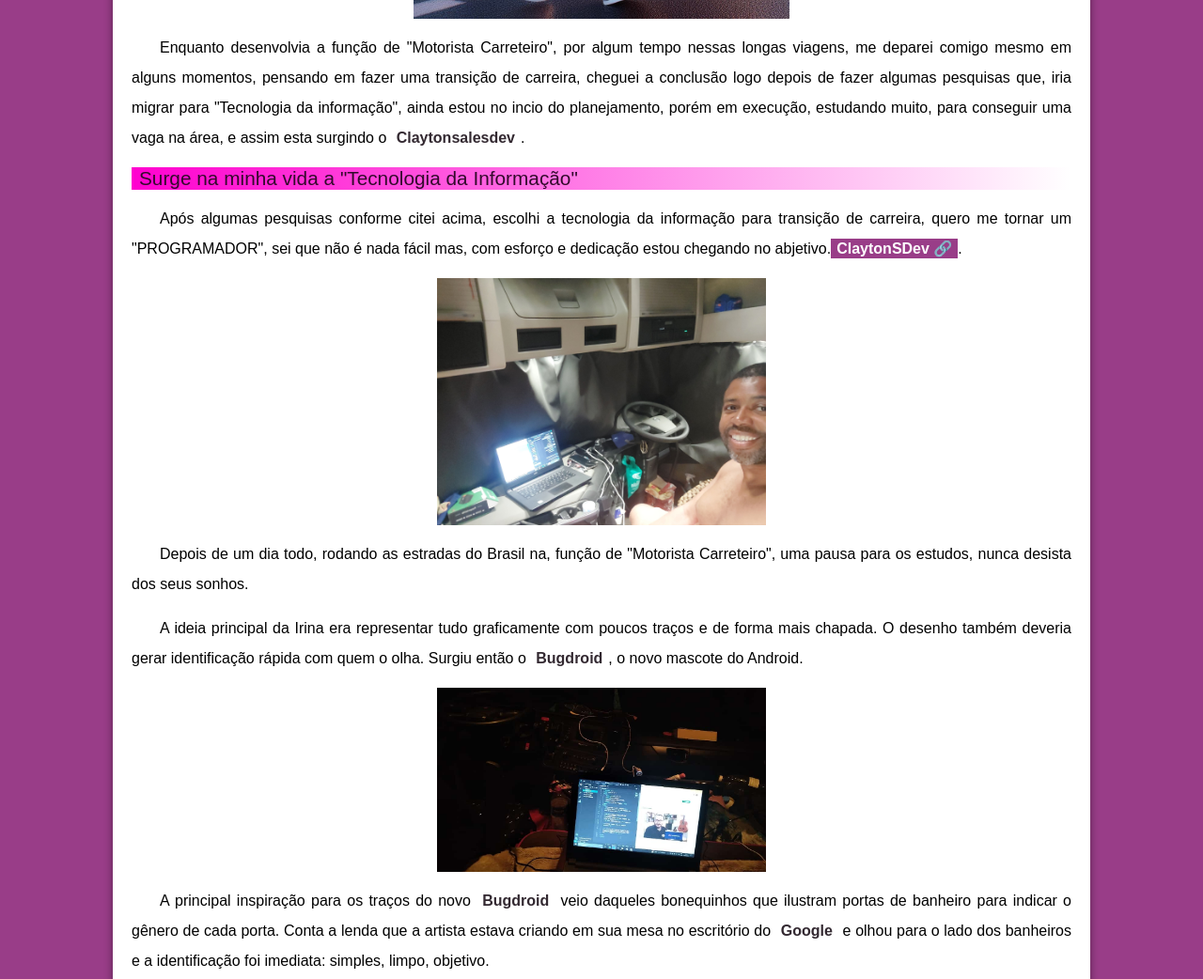
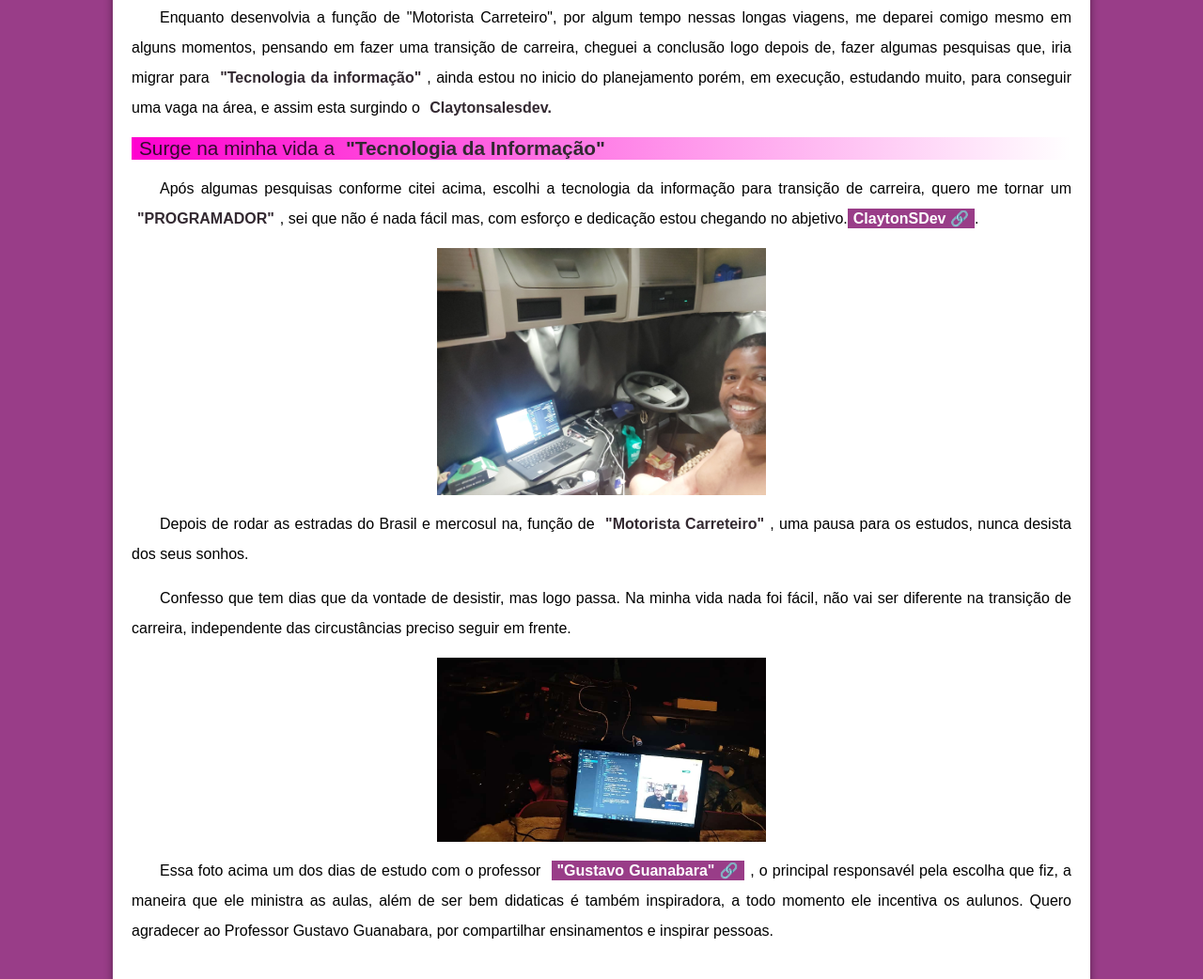
Before and after one commit to ClaytonSDev/Claytonsalesdev, a plain HTML site: page index.html in a window 1280 px wide. Shown: the part 1140-2182 px from the top of the page at 94% size. Drawn offline with Linux system fonts and the light colour scheme.

Commit message:
ajustes
ajustes e detalhes

```diff
--- a/index.html
+++ b/index.html
@@ -1,5 +1,5 @@
 <!DOCTYPE html>
-<html lang="pt-br">
+<html lang="pt-BR">
 <head>
     <meta charset="UTF-8">
     <meta http-equiv="X-UA-Compatible" content="IE=edge">
@@ -14,7 +14,7 @@
         <p>Um pouco sobre mim</p>
     </header>
     <nav>
-        <a href="#">Home</a>
+        <a href="index.html">Home</a>
         <a href="pessoal/index.html">Pessoal</a>
         <a href="profissional/index.html">Profissional</a>
         <a href="fale comigo/index.html">Fale Comigo</a>
@@ -27,31 +27,31 @@
 
             <h2>Minha vida profissional</h2>
 
-            <p>Meu primeiro trabalho profissional foi vendendo uma fruta chamada <strong><a href="https://pt.wikipedia.org/wiki/Caqui">caqui</a></strong>, esse tabalho foi informal, não demorou muito encontrei trabalho registrado em escritório de advocacia, iniciando na função de office-boy e encerrando na função de aux. administrativo. Vou colocar as funções que exerci profissionalmente para não ficar muito extenso o conteúdo.<a href="index.html" target="_blank">Claytonsalesdev</a>. Desenvovli diversas atividades de trabalho, vou colacar logo abaixo as funções desenvolvidas na ordem, conforme os anos foram passando. Atualmente sou Motorista Carreteiro desenvolvo essa função na empresa <a href="https://www.marvel.com.br/" target="_blank" class="externo">Transportes Marvel</a> Uma empresa que tem atuação em, todo território nacional e mercosul.</p>
-            <p>Tenho conhecido diversos lugares no Brasil e outros paises como: Argentina, Paraguay, Chile, Uruguay. Motorista carreteiro tem uma importância muito grande na ecônomia do Brasil, pois 95% de toda produção de diversos seguimentos precisa ser transportados por caminhões.
+            <p>Meu primeiro trabalho profissional foi vendendo uma fruta chamada <strong><a href="https://pt.wikipedia.org/wiki/Caqui">caqui</a></strong>, esse tabalho foi informal, não demorou muito encontrei trabalho registrado em escritório de advocacia, iniciando na função de office-boy e encerrando na função de aux. administrativo. Vou colocar as funções que exerci profissionalmente para não ficar muito extenso. <a href="index.html" target="_blank">Claytonsalesdev</a>. Desenvovli diversas atividades de trabalho, vou colacar logo abaixo as funções desenvolvidas, conforme os anos foram passando e fui progredindo. Atualmente sou Motorista Carreteiro, desenvolvo essa função na empresa <a href="https://www.marvel.com.br/" target="_blank" class="externo">Transportes Marvel</a> Uma empresa que tem atuação em, todo território nacional e mercosul.</p>
+            <p>Tenho conhecido diversos lugares no Brasil e outros paises como: Argentina, Paraguay, Chile, Uruguay. Motorista carreteiro tem uma importância muito grande na ecônomia do Brasil e do mundo, pois 95% de toda produção de diversos seguimentos precisa ser transportados por caminhões, principamente no Brasil.
             </p>
             <picture div="truck">
                 <source media="(max-width: 678px)" srcset="imagens/imgmot09.jpg">
                 <img src="imagens/imgmot09.jpg" class="gif" alt="motorista carreteiro">
             </picture>
 
-            <p>Enquanto desenvolvia a função de "Motorista Carreteiro", por algum tempo nessas longas viagens, me deparei comigo mesmo em alguns momentos, pensando em fazer uma transição de carreira, cheguei a conclusão logo depois de fazer algumas pesquisas que, iria migrar para "Tecnologia da informação", ainda estou no incio do planejamento, porém em execução, estudando muito, para conseguir uma vaga na área, e assim esta surgindo o <strong>Claytonsalesdev</strong>.</p>
+            <p>Enquanto desenvolvia a função de "Motorista Carreteiro", por algum tempo nessas longas viagens, me deparei comigo mesmo em alguns momentos, pensando em fazer uma transição de carreira, cheguei a conclusão logo depois de, fazer algumas pesquisas que, iria migrar para <strong>"Tecnologia da informação"</strong>, ainda estou no inicio do planejamento porém, em execução, estudando muito, para conseguir uma vaga na área, e assim esta surgindo o <strong>Claytonsalesdev.</strong></p>
 
-            <h2>Surge na minha vida a "Tecnologia da Informação"</h2>
+            <h2>Surge na minha vida a <strong>"Tecnologia da Informação"</strong></h2>
 
-            <p>Após algumas pesquisas conforme citei acima, escolhi a tecnologia da informação para transição de carreira, quero me tornar um "PROGRAMADOR", sei que não é nada fácil mas, com esforço e dedicação estou chegando no abjetivo.<a href="https://github.com/ClaytonSDev" target="_blank"class="externo">ClaytonSDev</a>.</p>
+            <p>Após algumas pesquisas conforme citei acima, escolhi a tecnologia da informação para transição de carreira, quero me tornar um <strong>"PROGRAMADOR"</strong>, sei que não é nada fácil mas, com esforço e dedicação estou chegando no abjetivo.<a href="https://github.com/ClaytonSDev" target="_blank"class="externo">ClaytonSDev</a>.</p>
 
             <picture>
                 <source media="(max-width: 678px)" srcset="imagem/estudando01.jpg">
                 <img src="imagens/imgestudando01.jpg" class="pequenina">
-                <p>Depois de um dia todo, rodando as estradas do Brasil na, função de "Motorista Carreteiro", uma pausa para os estudos, nunca desista dos seus sonhos.</p>
+                <p>Depois de rodar as estradas do Brasil e mercosul na, função de <strong>"Motorista Carreteiro"</strong>, uma pausa para os estudos, nunca desista dos seus sonhos.</p>
             </picture>
 
-            <p>A ideia principal da Irina era representar tudo graficamente com poucos traços e de forma mais chapada. O desenho também deveria gerar identificação rápida com quem o olha. Surgiu então o <strong>Bugdroid</strong>, o novo mascote do Android.</p>
+            <p>Confesso que tem dias que da vontade de desistir, mas logo passa. Na minha vida nada foi fácil, não vai ser diferente na transição de carreira, independente das circustâncias preciso seguir em frente.</p>
 
             <img src="imagens/imgestudando03.jpg" class="pequena" alt="estudando03">
 
-            <p>A principal inspiração para os traços do novo <strong>Bugdroid</strong> veio daqueles bonequinhos que ilustram portas de banheiro para indicar o gênero de cada porta. Conta a lenda que a artista estava criando em sua mesa no escritório do <strong>Google</strong> e olhou para o lado dos banheiros e a identificação foi imediata: simples, limpo, objetivo.</p>
+            <p>Essa foto acima um dos dias de estudo com o professor <strong><a href="https://github.com/gustavoguanabara" target="_blank" class="externo">"Gustavo Guanabara"</a></strong>, o principal responsavél pela escolha que fiz, a maneira que ele ministra as aulas, além de ser bem didaticas é também inspiradora, a todo momento ele incentiva os aulunos. Quero agradecer ao Professor Gustavo Guanabara, por compartilhar ensinamentos e inspirar pessoas.</p>
 
             <div class="video">
                 <iframe width="560" height="315" src="videos/videoteste.mp4" title="estudando tecnologia" frameborder="0" allow="accelerometer; autoplay; clipboard-write; encrypted-media; gyroscope; picture-in-picture; web-share" allowfullscreen></iframe>
@@ -77,13 +77,16 @@
                     <li><abbr title="mot">Motorista Carreteiro</abbr></li>
                 </ul>
                 <p>Estou muito satisfeito com todas atividades desenvolvidas, adqueri grandes amigos, muita experiência em diversos seguimentos, aprendi muito sobre relacionamento interpessoal, pois convivi com diversas pessoas de todas classes socias, gênero, raça, cor e até hoje está sendo um grande aprendizado.</p>
-                <p>Acesse aqui o site <a href="https://www.androidauthority.com/history-android-os-name-789433/" target="_blank"class="externo">Android History</a> para conhecer a sequência das versões "adocicadas" e o que cada uma trouxe para o sistema Android</p>
+                <p>Acesse aqui o site <a href="index.html" target="_blank"class="Home">Claytonsalesdev</a></p>
             </aside>.
 
             <p>Então é isso! Espero que você tenha gostado de conhecer um pouco sobre mim virtualmente. Vamos marcar um café?</p>
         </article>
     </main>
     <footer>
+        <a href="#">instagram</a> <a href="#">linkedin</a> <a href="#">Facebook</a> <a href="#">GitHub</a>
+    </footer>
+    <footer>
         <p>Site criado por Claytonsalesdev</p>
     </footer>
 </body>
```
